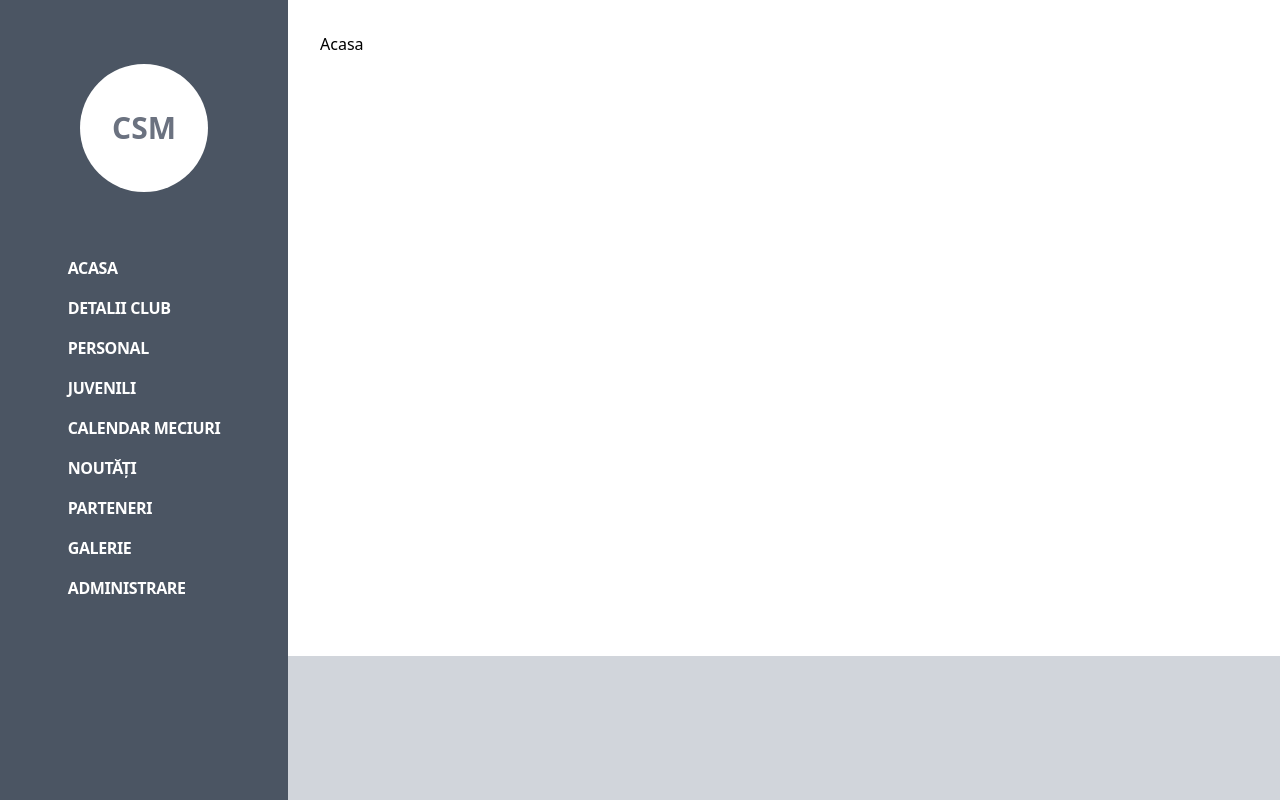
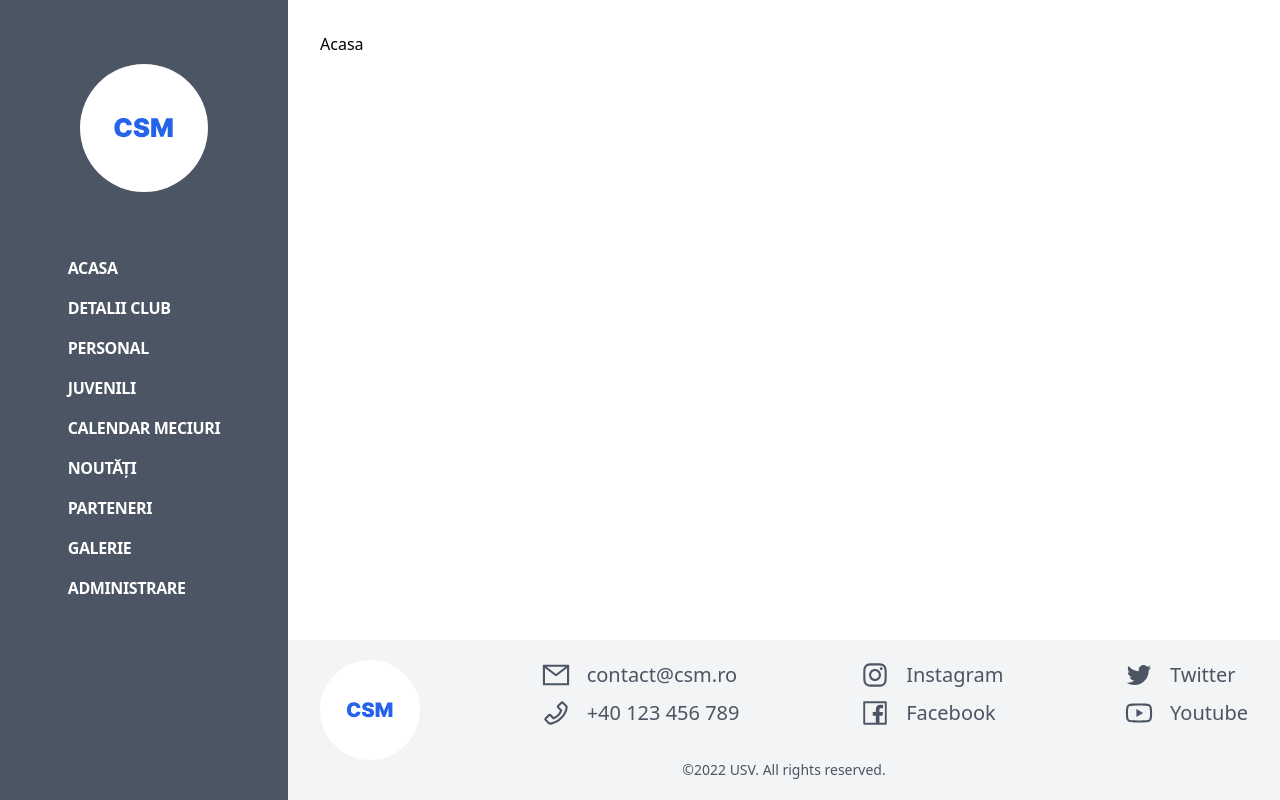
Before and after one commit to selimmh/csm-suceava-fe, a React (Create React App) app: page / in a window 1280 px wide. Built offline with nearby package versions, Linux system fonts and the light colour scheme.

Commit message:
[develop]/implement footer component

```diff
--- a/package.json
+++ b/package.json
@@ -14,6 +14,7 @@
         "moment": "^2.29.4",
         "react": "^18.2.0",
         "react-dom": "^18.2.0",
+        "react-icons": "^4.7.1",
         "react-router": "^6.4.4",
         "react-router-dom": "^6.4.4",
         "react-scripts": "5.0.1",
--- a/src/components/Footer/Footer.tsx
+++ b/src/components/Footer/Footer.tsx
@@ -1,7 +1,59 @@
 import React from 'react'
+import { ReactComponent as CSMLogo } from './../../assets/logo.svg'
+import {
+    AiOutlineInstagram,
+    AiOutlineFacebook,
+    AiOutlineTwitter,
+    AiOutlineYoutube,
+    AiOutlineMail,
+    AiOutlinePhone,
+} from 'react-icons/ai'
 
 const Footer = () => {
-    return <div className="h-36 bg-gray-300"></div>
+    return (
+        <div className="h-40 bg-gray-100 flex flex-col items-center justify-center px-8 py-4 text-gray-600">
+            <div className="flex w-full justify-between">
+                {/* logo */}
+                <CSMLogo />
+
+                {/* contact */}
+                <div className="flex flex-col gap-2">
+                    <div className="flex items-center text-xl hover:text-blue-600 cursor-pointer duration-300 transition-all">
+                        <AiOutlineMail className="text-3xl mr-4" />
+                        <span>contact@csm.ro</span>
+                    </div>
+                    <div className="flex items-center text-xl hover:text-blue-600 cursor-pointer duration-300 transition-all">
+                        <AiOutlinePhone className="text-3xl mr-4" />
+                        <span>+40 123 456 789</span>
+                    </div>
+                </div>
+
+                {/* social */}
+                <div className="flex flex-col gap-2">
+                    <div className="flex items-center text-xl hover:text-blue-600 cursor-pointer duration-300 transition-all">
+                        <AiOutlineInstagram className="text-3xl mr-4" />
+                        <span>Instagram</span>
+                    </div>
+                    <div className="flex items-center text-xl hover:text-blue-600 cursor-pointer duration-300 transition-all">
+                        <AiOutlineFacebook className="text-3xl mr-4" />
+                        <span>Facebook</span>
+                    </div>
+                </div>
+
+                <div className="flex flex-col gap-2">
+                    <div className="flex items-center text-xl hover:text-blue-600 cursor-pointer duration-300 transition-all">
+                        <AiOutlineTwitter className="text-3xl mr-4" />
+                        <span>Twitter</span>
+                    </div>
+                    <div className="flex items-center text-xl hover:text-blue-600 cursor-pointer duration-300 transition-all">
+                        <AiOutlineYoutube className="text-3xl mr-4" />
+                        <span>Youtube</span>
+                    </div>
+                </div>
+            </div>
+            <div className="text-sm">©2022 USV. All rights reserved.</div>
+        </div>
+    )
 }
 
 export default Footer
--- a/src/components/Sidebar/Sidebar.tsx
+++ b/src/components/Sidebar/Sidebar.tsx
@@ -1,19 +1,22 @@
 import React from 'react'
 import SidebarOptions from './SidebarOptions'
 import SidebarItem from './SidebarItem'
-import { useLocation } from 'react-router'
+import { ReactComponent as CSMLogo } from './../../assets/logo.svg'
+import { useLocation, useNavigate } from 'react-router'
 
 const Sidebar = () => {
     const location = useLocation()
+    const navigate = useNavigate()
     const isCurrentRouteActive = (path: string) => {
         return location.pathname.includes(path) && path !== '/'
     }
 
     return (
         <nav className="bg-gray-600 flex flex-col items-center h-screen p-16 overflow-auto fixed left-0 top-0 bottom-0 w-72">
-            <div className="w-32 h-32 rounded-full bg-white mb-16 flex items-center justify-center text-3xl font-bold text-gray-500">
-                CSM
-            </div>
+            <CSMLogo
+                className="mb-16 w-32 h-32 hover:scale-105 transition-all duration-300 cursor-pointer"
+                onClick={() => navigate('/')}
+            />
 
             <ul className="flex flex-col items-start gap-4">
                 {SidebarOptions.map((sidebarOption, index) => (
--- a/src/core/App.tsx
+++ b/src/core/App.tsx
@@ -28,8 +28,8 @@ function App() {
     return (
         <div>
             <Router>
-                <Sidebar />
                 <AppLayout>
+                    <Sidebar />
                     <Routes>
                         {/* home */}
                         <Route path={ROUTES.home.path} element={<Home />} />
@@ -61,12 +61,6 @@ function App() {
                                 element={<Players />}
                             />
                         </Route>
-
-                        {/* seniors */}
-                        {/* <Route
-                            path={ROUTES.seniors.path}
-                            element={<Seniors />}
-                        /> */}
 
                         {/* juvenile */}
                         <Route path={ROUTES.juvenile.path}>
--- a/src/layouts/AppLayout.tsx
+++ b/src/layouts/AppLayout.tsx
@@ -7,7 +7,7 @@ type Props = {
 
 const AppLayout = ({ children }: Props) => {
     return (
-        <div className="ml-72 p-8 pb-44 box-border relative min-h-screen">
+        <div className="ml-72 p-8 pb-48 box-border relative min-h-screen">
             <div>{children}</div>
             <div className="absolute left-0 right-0 bottom-0 w-full">
                 <Footer />
```
Also changed, not shown: src/assets/logo.svg (added), 1 other file (tests, documents, lock files or other folders).
